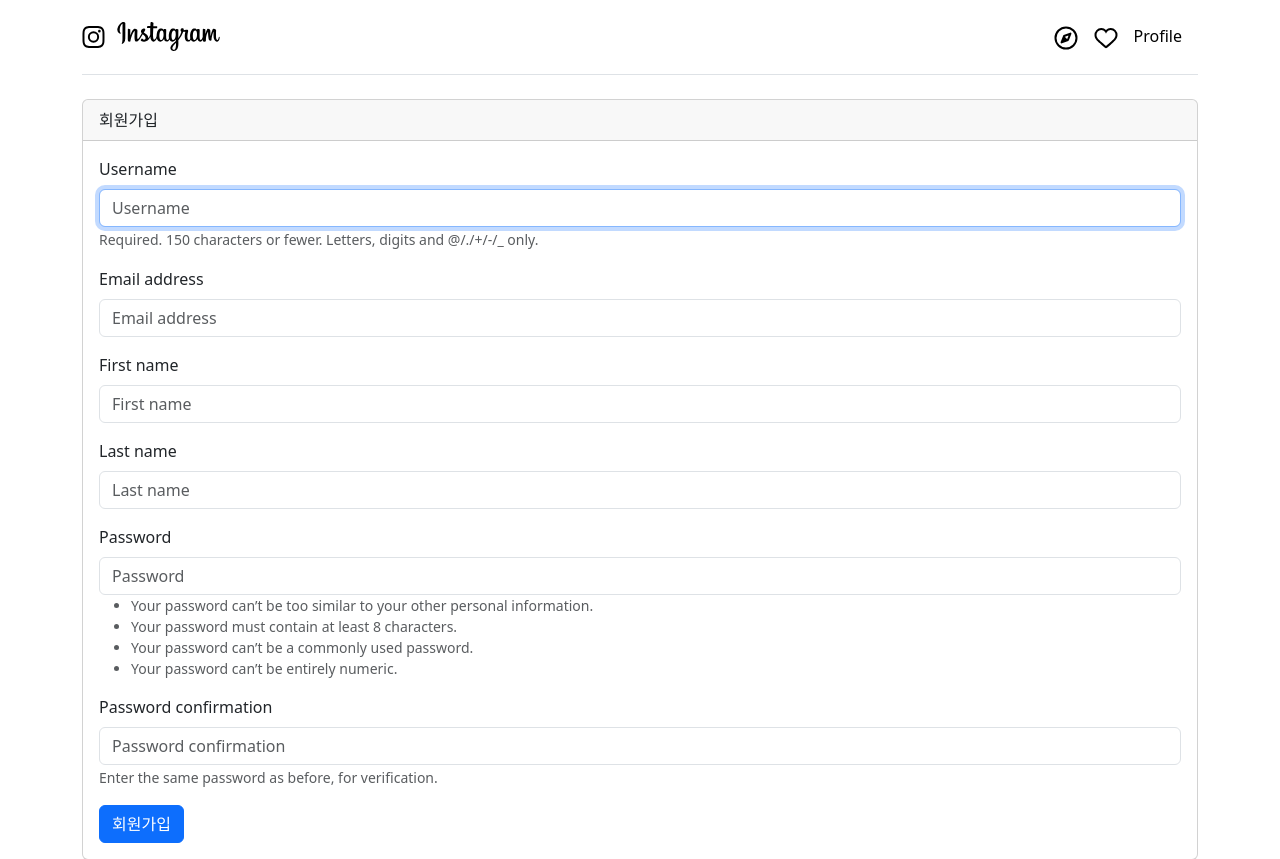
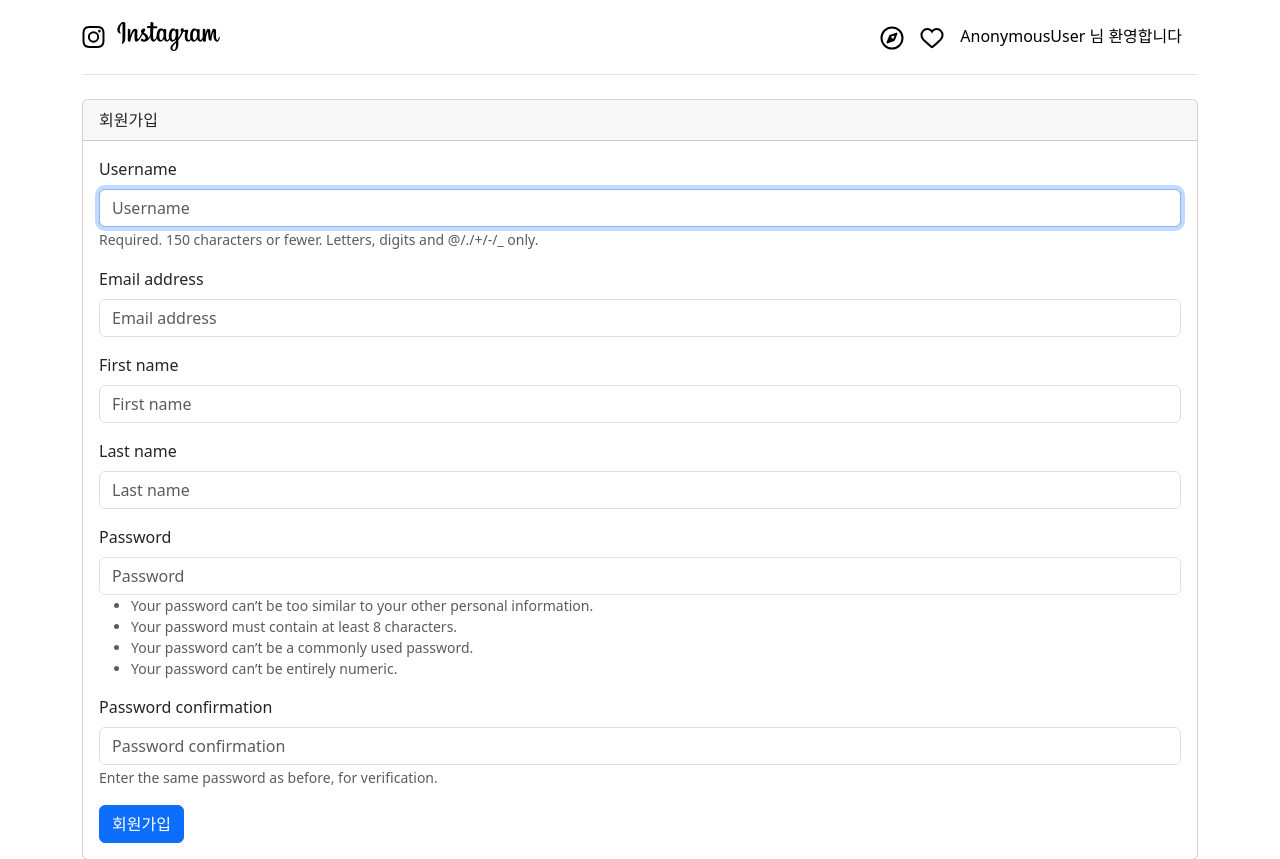
Before and after one commit to park-sueun/django-instagram-nonspa, a Django app: page /accounts/signup/ in a window 1280 px wide. Shown: the top 859 px of the page. Run offline with Django 5.2, Linux system fonts and the light colour scheme; some libraries are stand-ins or nearby versions.

Commit message:
로그인 된 메인화면에서 username 보여주기

```diff
--- a/instagram/templates/layout.html
+++ b/instagram/templates/layout.html
@@ -38,7 +38,9 @@
                   <a class="me-3 py-2 link-body-emphasis text-decoration-none" href="#">
                     <svg aria-label="알림" class="x1lliihq x1n2onr6 x5n08af" fill="currentColor" height="24" role="img" viewBox="0 0 24 24" width="24"><title>알림</title><path d="M16.792 3.904A4.989 4.989 0 0 1 21.5 9.122c0 3.072-2.652 4.959-5.197 7.222-2.512 2.243-3.865 3.469-4.303 3.752-.477-.309-2.143-1.823-4.303-3.752C5.141 14.072 2.5 12.167 2.5 9.122a4.989 4.989 0 0 1 4.708-5.218 4.21 4.21 0 0 1 3.675 1.941c.84 1.175.98 1.763 1.12 1.763s.278-.588 1.11-1.766a4.17 4.17 0 0 1 3.679-1.938m0-2a6.04 6.04 0 0 0-4.797 2.127 6.052 6.052 0 0 0-4.787-2.127A6.985 6.985 0 0 0 .5 9.122c0 3.61 2.55 5.827 5.015 7.97.283.246.569.494.853.747l1.027.918a44.998 44.998 0 0 0 3.518 3.018 2 2 0 0 0 2.174 0 45.263 45.263 0 0 0 3.626-3.115l.922-.824c.293-.26.59-.519.885-.774 2.334-2.025 4.98-4.32 4.98-7.94a6.985 6.985 0 0 0-6.708-7.218Z"></path></svg>
                   </a>
-                  <a class="me-3 py-2 link-body-emphasis text-decoration-none" href="#">Profile</a>
+                  <a class="me-3 py-2 link-body-emphasis text-decoration-none" href="#">
+                    {{ user }} 님 환영합니다
+                  </a>
                 </nav>
               </div>
             </header>
```
